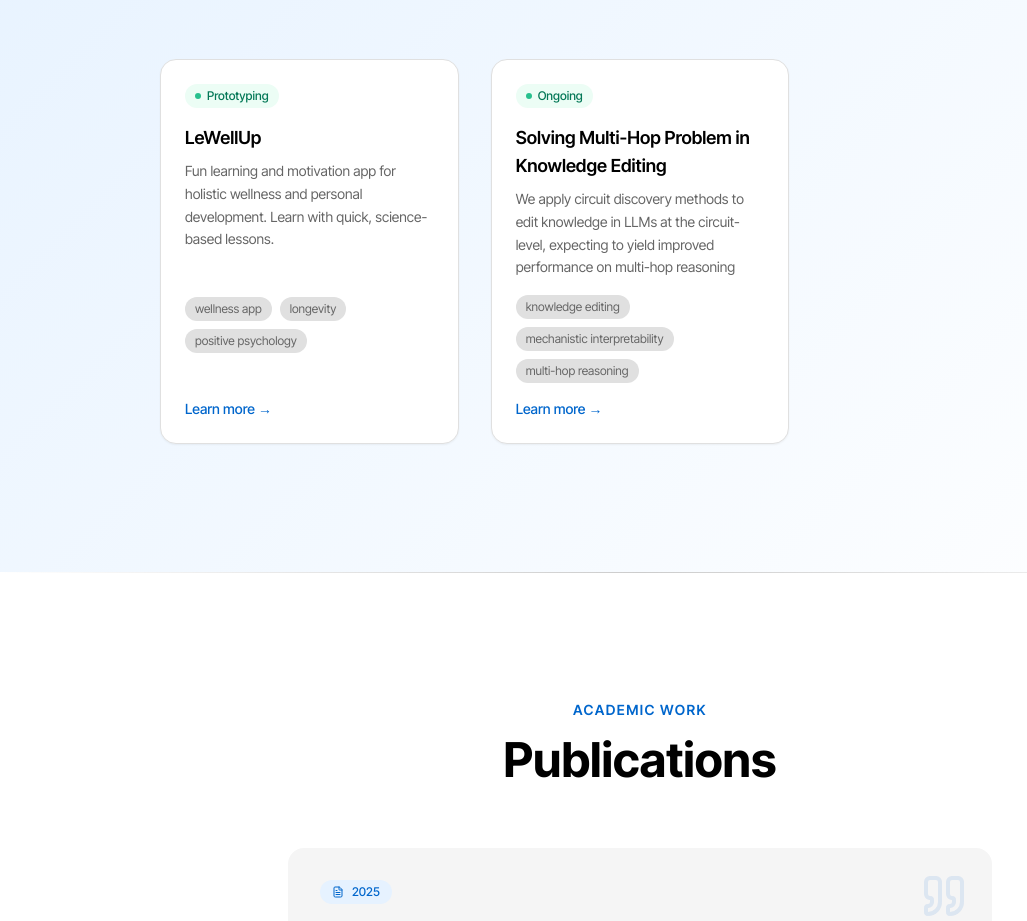
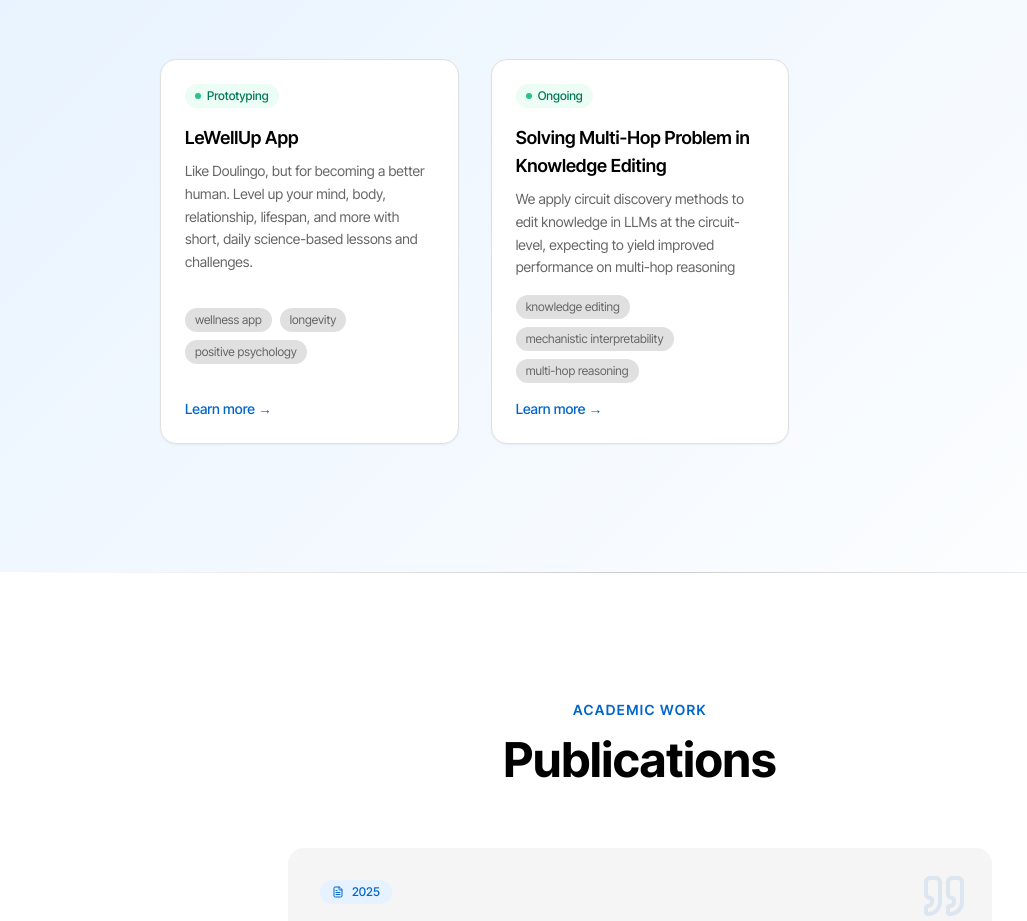
Before and after one commit to kimthangk/kimthangk.github.io, a React (Vite) app: page / in a window 1280 px wide. Shown: the part 2121-3042 px from the top of the page, without its empty margins (0-1027 px from the left). Built offline with nearby package versions, Linux system fonts and the light colour scheme.

Commit message:
Update Projects.tsx

```diff
--- a/src/sections/Projects.tsx
+++ b/src/sections/Projects.tsx
@@ -24,8 +24,8 @@ export default function Projects() {
 
   const projects = [
     {
-      title: 'LeWellUp',
-      description: 'Fun learning and motivation app for holistic wellness and personal development. Learn with quick, science-based lessons.',
+      title: 'LeWellUp App',
+      description: 'Like Doulingo, but for becoming a better human. Level up your mind, body, relationship, lifespan, and more with short, daily science-based lessons and challenges.',
       status: 'Prototyping',
       tags: ['wellness app', 'longevity', 'positive psychology'],
       link: 'https://claude.ai/public/artifacts/69dc13bd-f28a-4b09-9120-6a63a0a3ec55', // optional
```
